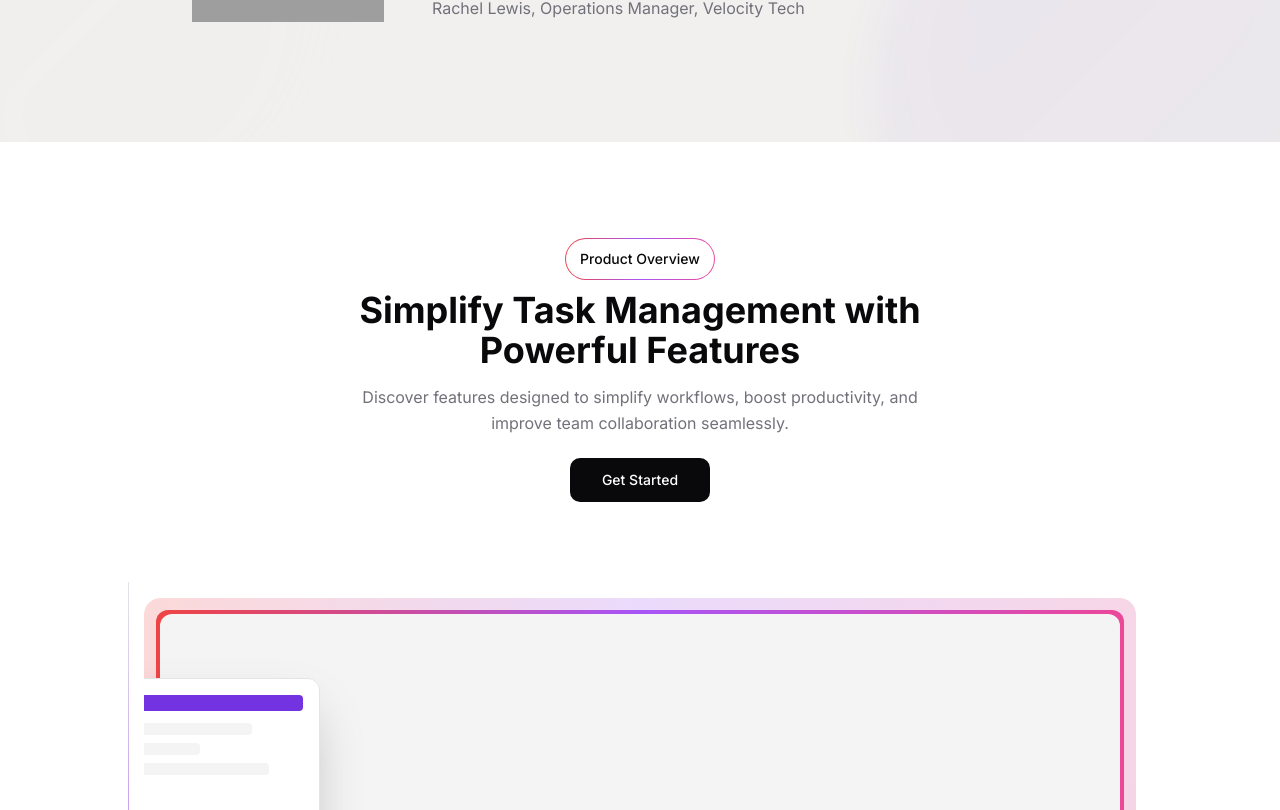
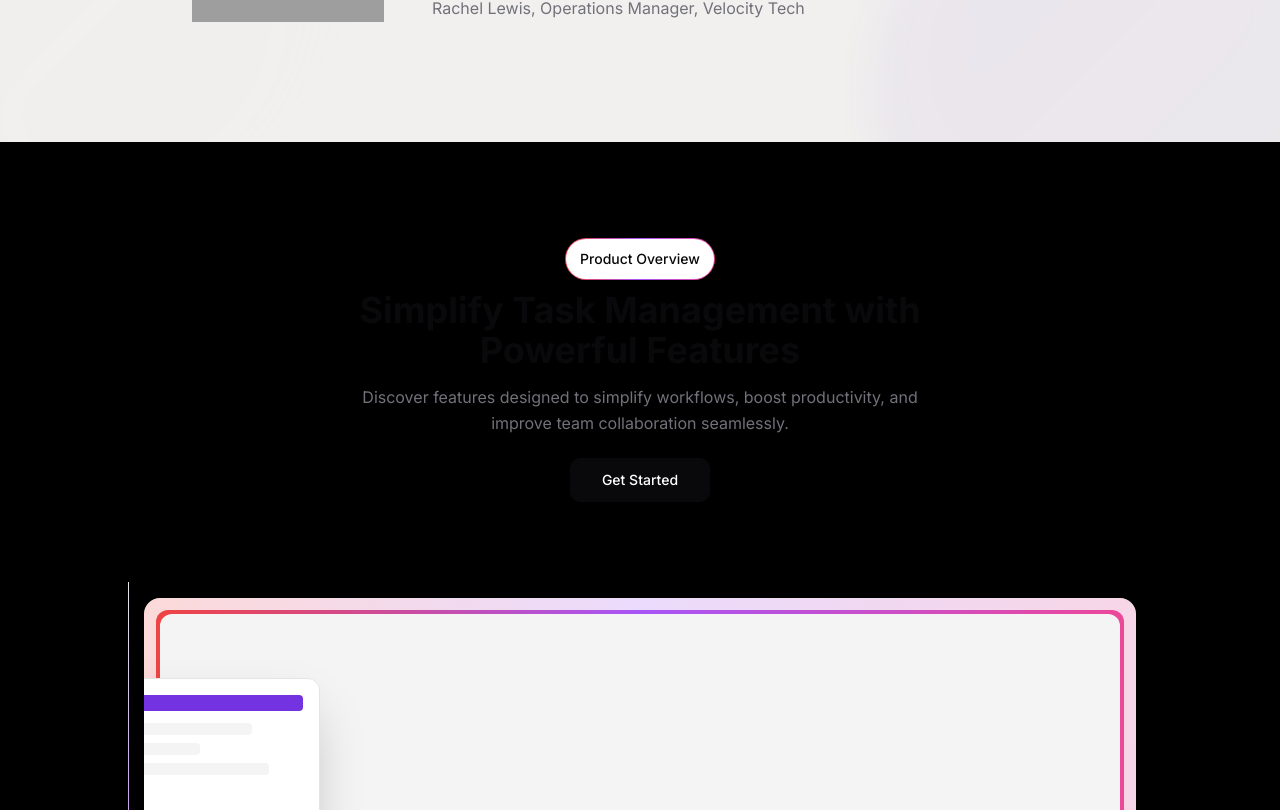
Before and after one commit to OmniCommsAI/omnicommsai-landingpg, a React (Vite) app: page / in a window 1280 px wide. Shown: the part 4290-5100 px from the top of the page. Built offline with nearby package versions, Linux system fonts and the light colour scheme; grey boxes are pictures that could not be loaded; the HTML template or start-up script is replaced by a standard one.

Commit message:
Fix Product Overview background

```diff
--- a/src/components/ProductOverviewSection.tsx
+++ b/src/components/ProductOverviewSection.tsx
@@ -37,7 +37,7 @@ const ProductOverviewSection = () => {
   ];
 
   return (
-    <section className="w-full bg-background py-24 px-10 flex flex-col items-center gap-5">
+    <section className="w-full bg-black py-24 px-10 flex flex-col items-center gap-5">
       <div className="w-full max-w-7xl flex flex-col items-center gap-20">
         {/* Header Section */}
         <div className="w-full max-w-4xl px-0 md:px-32 flex flex-col items-center gap-2.5">
```
